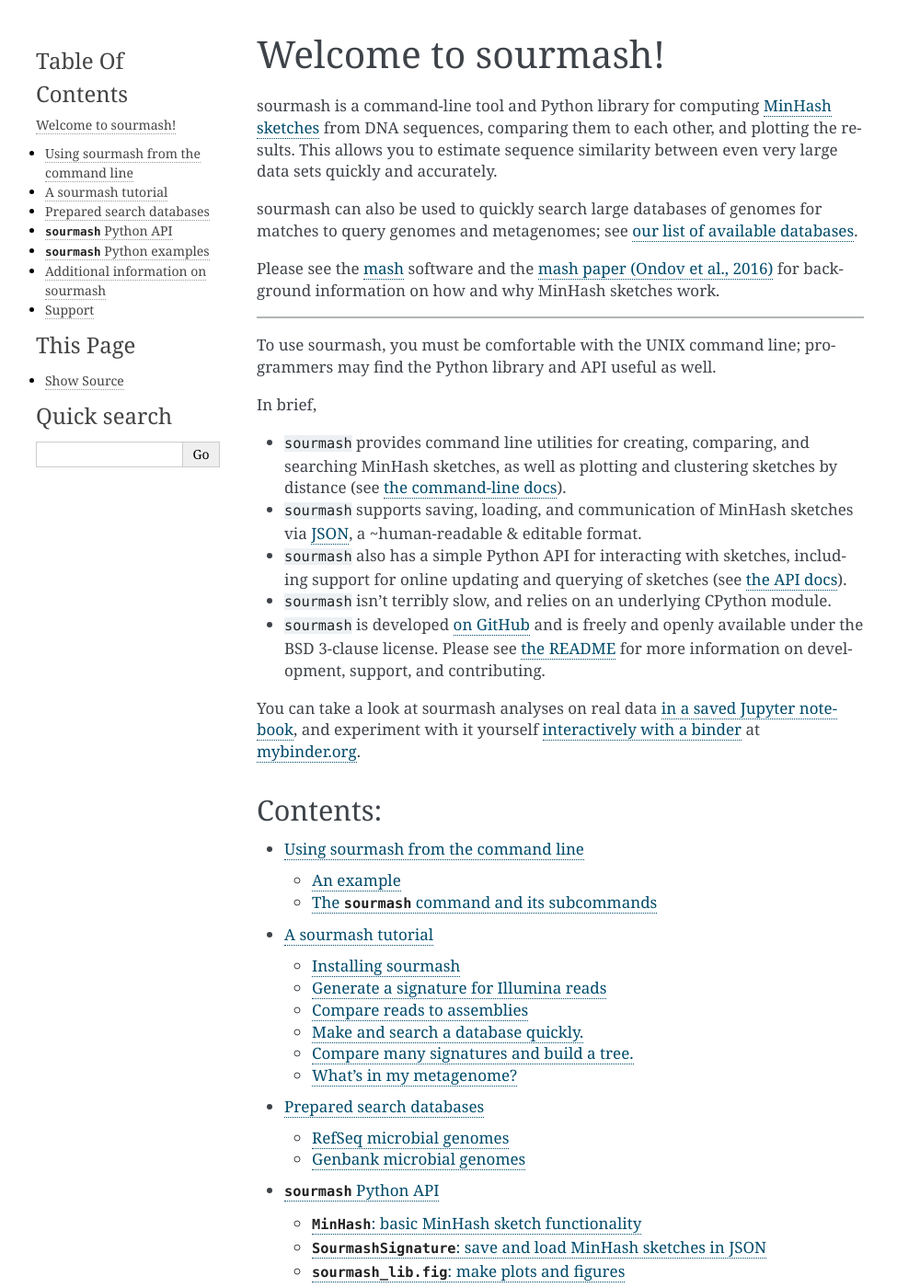
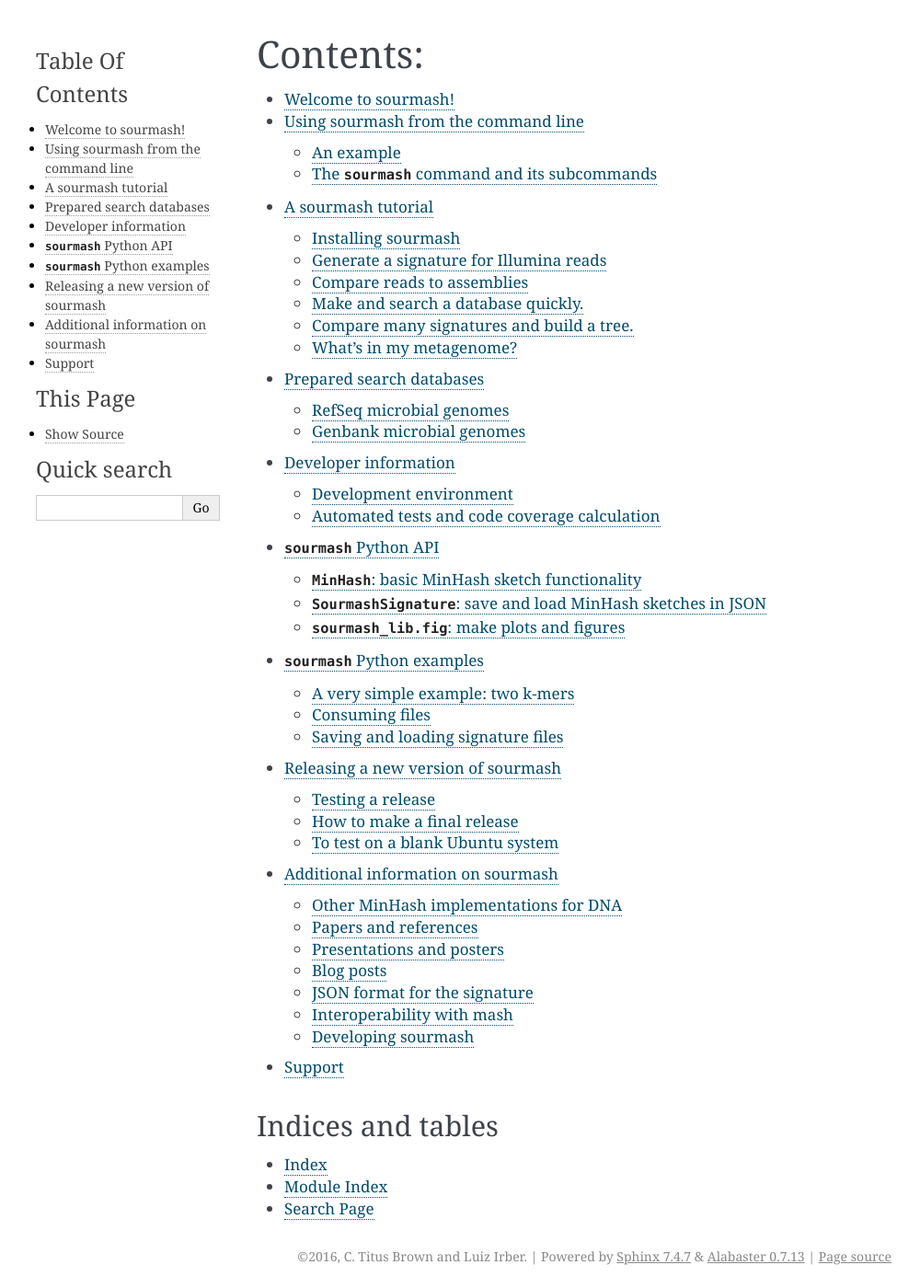
Before and after one commit to sourmash-bio/sourmash, a Sphinx documentation site: the page built from doc/index.rst, in a window 1280 px wide and 1400 px high. Shown: the whole window at 92% size, without its empty margins (141-1141 px from the left). Built offline with Sphinx 7.4.7, drawn with Linux system fonts in a browser that asks for light colours; pages that are not in the unit, such as notebooks, are missing from menus.

Commit message:
Turned index.rst into a toctree and made a new welcome-to-sourmash.md file with all the info from the previous index.rst file. fixed hyperlinks in all the edited files.

```diff
--- a/doc/_templates/navigation.html
+++ b/doc/_templates/navigation.html
@@ -1,3 +1,3 @@
 <h3>{{ _('Table Of Contents') }}</h3>
-<a href='index.html'>Welcome to sourmash!</a>
+<a href='index.html'></a>
 {{ toctree(maxdepth=1, collapse=False) }}
--- a/doc/index.rst
+++ b/doc/index.rst
@@ -2,59 +2,6 @@
    sphinx-quickstart on Sat Jun  4 16:35:43 2016.
    You can adapt this file completely to your liking, but it should at least
    contain the root `toctree` directive.
-
-Welcome to sourmash!
-====================
-
-sourmash is a command-line tool and Python library for computing
-`MinHash sketches <https://en.wikipedia.org/wiki/MinHash>`__ from DNA
-sequences, comparing them to each other, and plotting the results.
-This allows you to estimate sequence similarity between even very
-large data sets quickly and accurately.
-
-sourmash can also be used to quickly search large databases of genomes
-for matches to query genomes and metagenomes; see `our list of available
-databases <databases.html>`__.
-
-Please see the `mash <http://mash.readthedocs.io/en/latest/>`__
-software and the `mash paper (Ondov et al., 2016)
-<http://biorxiv.org/content/early/2015/10/26/029827>`__ for background
-information on how and why MinHash sketches work.
-
-----
-
-To use sourmash, you must be comfortable with the UNIX command line;
-programmers may find the Python library and API useful as well.
-
-In brief,
-
-* ``sourmash`` provides command line utilities for creating, comparing,
-  and searching MinHash sketches, as well as plotting and clustering
-  sketches by distance (see `the command-line docs <command-line.html>`__).
-
-* ``sourmash`` supports saving, loading, and communication of MinHash
-  sketches via `JSON <http://www.json.org/>`__, a ~human-readable &
-  editable format.
-
-* ``sourmash`` also has a simple Python API for interacting with sketches,
-  including support for online updating and querying of sketches
-  (see `the API docs <api.html>`__).
-
-* ``sourmash`` isn't terribly slow, and relies on an underlying CPython
-  module.
-
-* ``sourmash`` is developed `on GitHub
-  <https://github.com/dib-lab/sourmash>`__ and is freely and openly
-  available under the BSD 3-clause license.  Please see `the README
-  <https://github.com/dib-lab/sourmash/blob/master/README.md>`__ for
-  more information on development, support, and contributing.
-
-You can take a look at sourmash analyses on real data `in a saved
-Jupyter notebook
-<https://github.com/dib-lab/sourmash/blob/master/demo/00-demo.ipynb>`__,
-and experiment with it yourself `interactively with a binder
-<http://mybinder.org/repo/dib-lab/sourmash>`__ at `mybinder.org
-<http://mybinder.org>`__.
 
 Contents:
 ---------
@@ -62,12 +9,15 @@
 .. toctree::
    :maxdepth: 2
 
+   welcome-to-sourmash
    command-line
    tutorials
    databases
+   developer
    api
    api-example
    requirements
+   release
    more-info
    support
 
```
Also changed, not shown: doc/api.md (deleted, +0 -30 lines), doc/api.rst (added, +28 -0 lines), doc/command-line.md (+2 -14 lines), doc/databases.md (+12 -6 lines), doc/more-info.md (+5 -6 lines), doc/tutorials.md (+9 -4 lines), doc/welcome-to-sourmash.md (added, +58 -0 lines).
